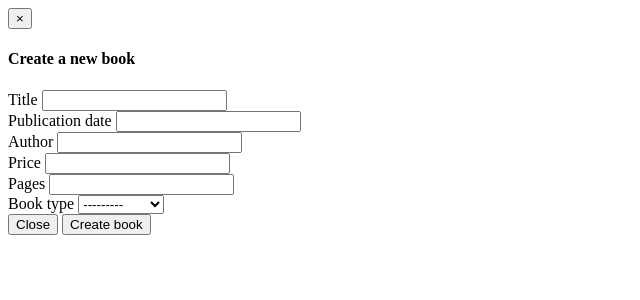
After one commit to hawwestin/MSR.DjangoByExample, a Django app: template crudbook/templates/includes/partial_book_create.html in a window 1280 px wide. The commit adds this page. Shown: the top 300 px of the page, without its empty margins (0-640 px from the left). Run offline with Django 3.2, Linux system fonts and the light colour scheme; the template is opened without the code that fills it: values that come from a table or form of the project are taken from there, others are empty; some libraries are stand-ins or nearby versions.

Commit message:
add books js

```diff
--- a/booksajax/urls.py
+++ b/booksajax/urls.py
@@ -20,4 +20,5 @@ from crudbook import views
 urlpatterns = [
     path('books/', views.book_list, name='book_list'),
     path('admin/', admin.site.urls),
+    path('books/create/', views.book_create, name='book_create'),
 ]
--- a/crudbook/forms.py
+++ b/crudbook/forms.py
@@ -0,0 +1,8 @@
+from django import forms
+from .models import Book
+
+
+class BookForm(forms.ModelForm):
+    class Meta:
+        model = Book
+        fields = ('title', 'publication_date', 'author', 'price', 'pages', 'book_type',)
--- /dev/null
+++ b/crudbook/templates/includes/partial_book_create.html
@@ -0,0 +1,26 @@
+{% load widget_tweaks %}
+
+<form method="post">
+  {% csrf_token %}
+  <div class="modal-header">
+    <button type="button" class="close" data-dismiss="modal" aria-label="Close">
+      <span aria-hidden="true">&times;</span>
+    </button>
+    <h4 class="modal-title">Create a new book</h4>
+  </div>
+  <div class="modal-body">
+    {% for field in form %}
+      <div class="form-group{% if field.errors %} has-error{% endif %}">
+        <label for="{{ field.id_for_label }}">{{ field.label }}</label>
+        {% render_field field class="form-control" %}
+        {% for error in field.errors %}
+          <p class="help-block">{{ error }}</p>
+        {% endfor %}
+      </div>
+    {% endfor %}
+  </div>
+  <div class="modal-footer">
+    <button type="button" class="btn btn-default" data-dismiss="modal">Close</button>
+    <button type="submit" class="btn btn-primary">Create book</button>
+  </div>
+</form>
```
Also changed, not shown: crudbook/static/crudbook/js/books.js (added, +17 -0 lines), crudbook/templates/crudbook/book_list.html (+12 -0 lines), crudbook/views.py (+13 -0 lines).
